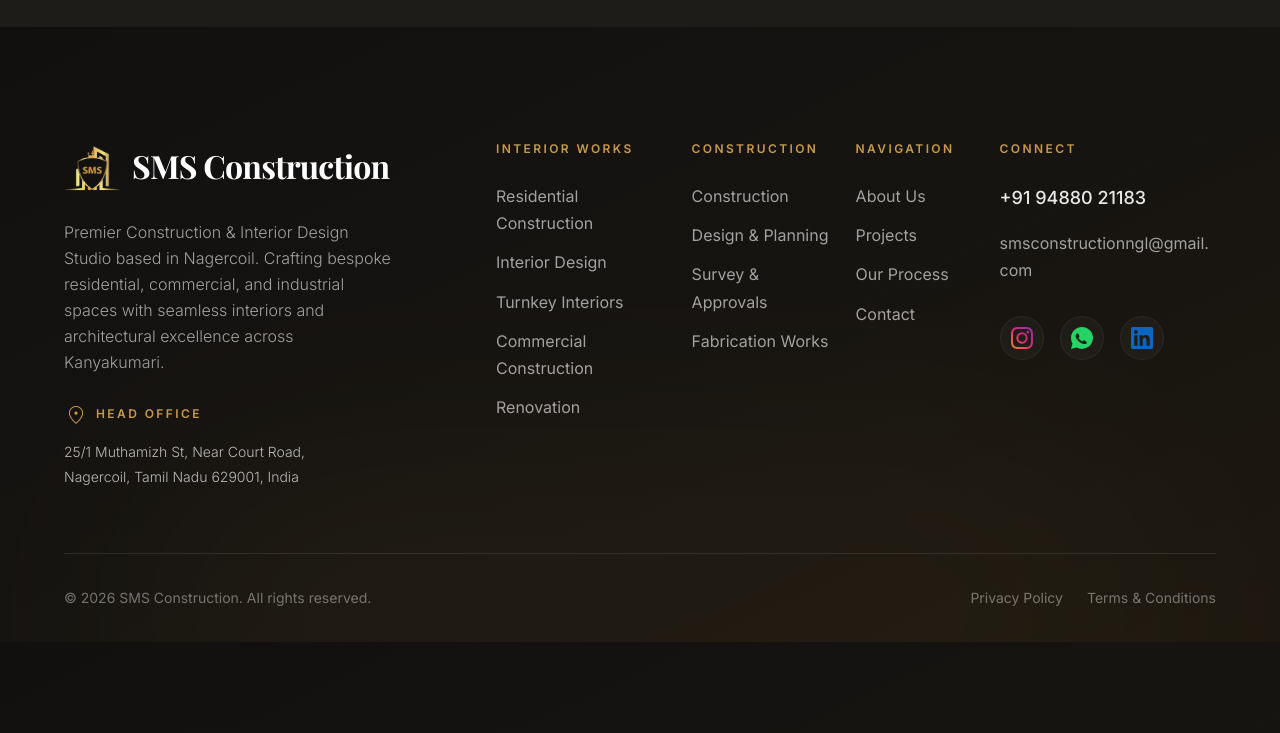
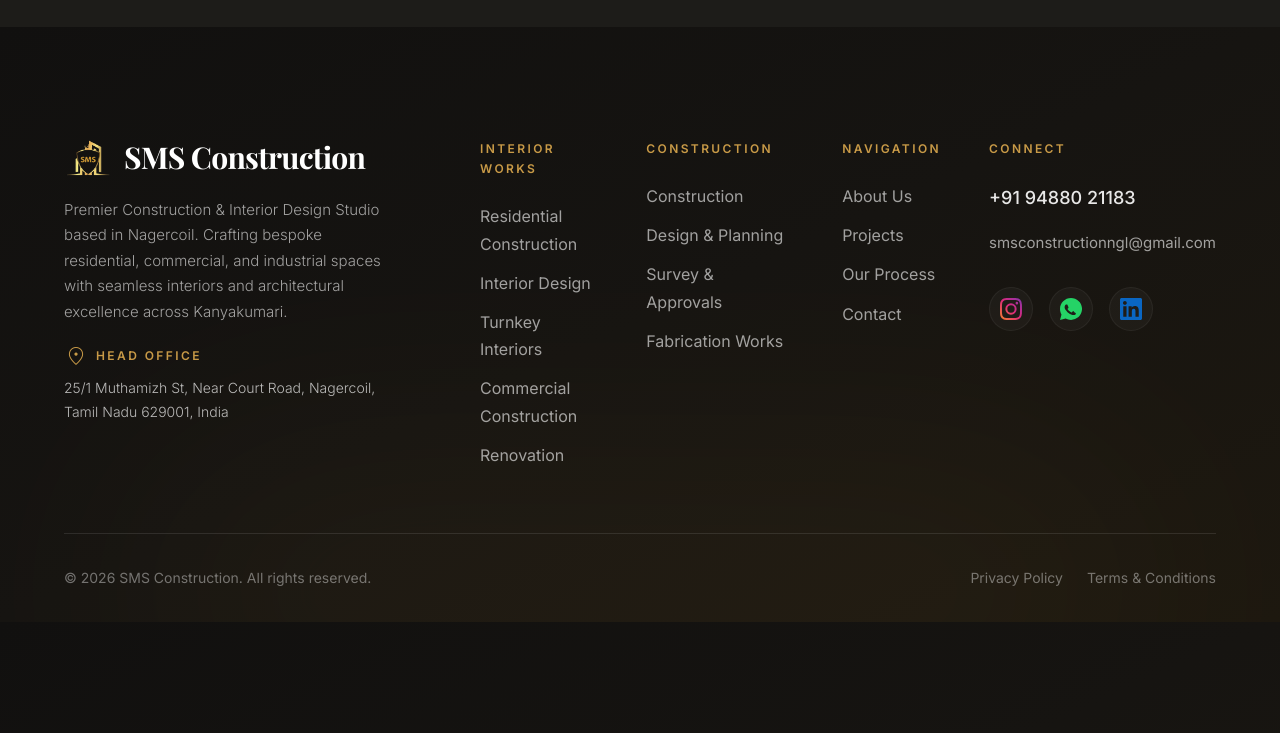
Before and after one commit to suthanks2000/smsconstruction, a Next.js app: page /contact in a window 1280 px wide. Shown: the part 4180-4913 px from the top of the page. Built offline with nearby package versions, Linux system fonts and the light colour scheme; a web font is replaced by a local one.

Commit message:
feat: add responsive Footer component with site navigation and contact details

```diff
--- a/src/components/Footer.tsx
+++ b/src/components/Footer.tsx
@@ -76,50 +76,49 @@ export default function Footer() {
       <div className="relative z-10 max-w-[1440px] mx-auto px-6 md:px-10 lg:px-12 xl:px-16">
 
         {/* Main Footer Content - Stacked on Mobile/Tablet/Laptop (< 1280px), Side-by-Side on Desktop (>= 1280px) */}
-        <div className="flex flex-col xl:flex-row justify-between gap-12 xl:gap-8 pb-16 border-b border-white/10">
+        <div className="flex flex-col xl:flex-row items-start justify-between gap-12 xl:gap-8 pb-16 border-b border-white/10">
 
           {/* Brand & Location */}
-          <div className="w-full xl:max-w-[360px] 2xl:max-w-[400px] flex flex-col md:flex-row xl:flex-col justify-between md:items-start xl:items-stretch gap-6 md:gap-12 xl:gap-5 xl:pr-8">
-            <div className="md:max-w-md xl:max-w-none">
-              <Link href="/" title="Go to SMS Construction Home" className="flex items-center gap-3 mb-6 group w-fit">
-                <div className="w-14 h-14 relative flex items-center justify-center shrink-0">
-                  <Image src="/logo.png" alt="SMS Construction" fill sizes="56px" className="object-contain" />
+          <div className="w-full xl:max-w-[360px] 2xl:max-w-[380px] flex flex-col md:flex-row xl:flex-col justify-start md:justify-between xl:justify-start gap-6 md:gap-10 xl:gap-5 xl:pr-6">
+            <div className="max-w-sm">
+              <Link href="/" title="Go to SMS Construction Home" className="inline-flex items-center gap-3 mb-4 group -mt-1 md:-mt-1.5">
+                <div className="w-11 h-11 md:w-12 md:h-12 relative flex items-center justify-center shrink-0">
+                  <Image src="/logo.png" alt="SMS Construction" width={44} height={44} className="object-contain" />
                 </div>
-                <h3 className="font-serif text-[28px] md:text-[32px] font-bold text-white tracking-tight whitespace-nowrap group-hover:text-[#C89A47] transition-colors">
+                <h3 className="font-serif text-[26px] sm:text-[28px] md:text-[30px] font-bold text-white tracking-tight whitespace-nowrap group-hover:text-[#C89A47] transition-colors leading-none">
                   SMS Construction
                 </h3>
               </Link>
-              <p className="text-white/60 text-[15px] md:text-[16px] leading-relaxed font-light">
+              <p className="text-white/60 text-[14px] sm:text-[15px] leading-[1.7] font-light">
                 Premier Construction &amp; Interior Design Studio based in Nagercoil.
                 Crafting bespoke residential, commercial, and industrial spaces with seamless interiors and architectural excellence across Kanyakumari.
               </p>
             </div>
 
-            <div className="pt-2 md:pt-1 xl:pt-2 shrink-0 md:min-w-[240px]">
-              <h4 className="font-sans text-[12px] uppercase tracking-[0.2em] font-semibold text-[#C89A47] mb-3 flex items-center gap-2">
+            <div className="max-w-sm shrink-0 md:min-w-[240px]">
+              <h4 className="font-sans text-[12px] uppercase tracking-[0.2em] font-semibold text-[#C89A47] mb-2 flex items-center gap-2">
                 <span className="material-symbols-outlined text-[16px]">location_on</span>
                 Head Office
               </h4>
-              <address className="not-italic text-[14px] leading-[1.8] font-light">
+              <address className="not-italic text-[13.5px] sm:text-[14px] leading-[1.7] font-light">
                 <a
                   href="https://www.google.com/maps/dir//SMS+CONSTRUCTION,+25%2F1,+Muthamizh+St,+near+Court+Road,+Nagercoil,+Tamil+Nadu+629001/@8.1807325,77.4307402,66m/data=!3m1!1e3!4m8!4m7!1m0!1m5!1m1!1s0x3b04f108ea52fa71:0x479afff108b86846!2m2!1d77.4308799!2d8.1806677?hl=en-GB&authuser=2&entry=ttu&g_ep=EgoyMDI2MDgzMS4wIKXMDSoASAFQAw%3D%3D"
                   target="_blank"
                   rel="noopener noreferrer"
                   title="View on Google Maps"
-                  className="text-white/70 hover:text-[#C89A47] transition-colors block"
+                  className="text-white/70 hover:text-[#C89A47] transition-colors block group"
                 >
-                  25/1 Muthamizh St, Near Court Road,<br />
-                  Nagercoil, Tamil Nadu 629001, India
+                  <span className="block">25/1 Muthamizh St, Near Court Road, Nagercoil, Tamil Nadu 629001, India</span>
                 </a>
               </address>
             </div>
           </div>
 
-          {/* Links Section Wrapper - 2 cols on mobile (<768px), 4 equal cols on tablet/laptop (768px-1279px), flex row on desktop (>=1280px) */}
-          <nav aria-label="Footer Navigation" className="w-full xl:flex-1 grid grid-cols-2 md:grid-cols-4 xl:flex xl:flex-nowrap xl:justify-between gap-x-6 sm:gap-x-10 md:gap-x-8 gap-y-10 xl:gap-6 xl:pl-10">
+          {/* Links Section Wrapper - Auto-fit tracks to pull Connect close to Navigation */}
+          <nav aria-label="Footer Navigation" className="w-full xl:flex-1 grid grid-cols-[1fr_1.15fr] sm:grid-cols-4 xl:grid-cols-[auto_auto_auto_auto] gap-x-4 sm:gap-x-8 xl:gap-x-12 gap-y-10 xl:pl-6">
 
-            {/* Interior Works - Left (Row 1 on mobile) */}
-            <div className="w-full lg:w-auto lg:min-w-[140px]">
+            {/* Interior Works */}
+            <div className="w-full xl:w-auto">
               <h4 className="font-sans text-[12px] uppercase tracking-[0.2em] font-semibold text-[#C89A47] mb-5 sm:mb-6">Interior Works</h4>
               <ul className="space-y-3">
                 {interiorWorks.map((s) => (
@@ -127,20 +126,20 @@ export default function Footer() {
                     <Link
                       href={s.href}
                       title={`Navigate to ${s.name}`}
-                      className="group flex items-center text-white/60 hover:text-white text-[14px] sm:text-[15px] md:text-[16px] transition-colors duration-300 w-fit"
+                      className="group relative inline-flex items-center text-white/60 hover:text-white text-[14px] sm:text-[15px] md:text-[16px] transition-colors duration-200"
                     >
-                      <span className="w-0 overflow-hidden group-hover:w-4 group-hover:mr-2 transition-all duration-300 text-[#C89A47]">
-                        <ArrowUpRight size={16} />
+                      <span className="transition-transform duration-200 group-hover:translate-x-3.5">{s.name}</span>
+                      <span className="absolute left-0 text-[#C89A47] opacity-0 -translate-x-1 group-hover:opacity-100 group-hover:translate-x-0 transition-all duration-200 pointer-events-none">
+                        <ArrowUpRight size={14} />
                       </span>
-                      <span className="transition-transform duration-300 group-hover:translate-x-1">{s.name}</span>
                     </Link>
                   </li>
                 ))}
               </ul>
             </div>
 
-            {/* Construction - Right (Row 1 on mobile) */}
-            <div className="w-full lg:w-auto lg:min-w-[140px]">
+            {/* Construction */}
+            <div className="w-full xl:w-auto">
               <h4 className="font-sans text-[12px] uppercase tracking-[0.2em] font-semibold text-[#C89A47] mb-5 sm:mb-6">Construction</h4>
               <ul className="space-y-3">
                 {construction.map((s) => (
@@ -148,20 +147,20 @@ export default function Footer() {
                     <Link
                       href={s.href}
                       title={`Navigate to ${s.name}`}
-                      className="group flex items-center text-white/60 hover:text-white text-[14px] sm:text-[15px] md:text-[16px] transition-colors duration-300 w-fit"
+                      className="group relative inline-flex items-center text-white/60 hover:text-white text-[14px] sm:text-[15px] md:text-[16px] transition-colors duration-200"
                     >
-                      <span className="w-0 overflow-hidden group-hover:w-4 group-hover:mr-2 transition-all duration-300 text-[#C89A47]">
-                        <ArrowUpRight size={16} />
+                      <span className="transition-transform duration-200 group-hover:translate-x-3.5">{s.name}</span>
+                      <span className="absolute left-0 text-[#C89A47] opacity-0 -translate-x-1 group-hover:opacity-100 group-hover:translate-x-0 transition-all duration-200 pointer-events-none">
+                        <ArrowUpRight size={14} />
                       </span>
-                      <span className="transition-transform duration-300 group-hover:translate-x-1">{s.name}</span>
                     </Link>
                   </li>
                 ))}
               </ul>
             </div>
 
-            {/* Quick Links - Left (Row 2 on mobile) */}
-            <div className="w-full lg:w-auto lg:min-w-[120px]">
+            {/* Quick Links */}
+            <div className="w-full xl:w-auto">
               <h4 className="font-sans text-[12px] uppercase tracking-[0.2em] font-semibold text-[#C89A47] mb-5 sm:mb-6">Navigation</h4>
               <ul className="space-y-3">
                 {quickLinks.map((item) => (
@@ -169,32 +168,32 @@ export default function Footer() {
                     <Link
                       href={item.href}
                       title={`Navigate to ${item.name}`}
-                      className="group flex items-center text-white/60 hover:text-white text-[14px] sm:text-[15px] md:text-[16px] transition-colors duration-300 w-fit"
+                      className="group relative inline-flex items-center text-white/60 hover:text-white text-[14px] sm:text-[15px] md:text-[16px] transition-colors duration-200"
                     >
-                      <span className="w-0 overflow-hidden group-hover:w-4 group-hover:mr-2 transition-all duration-300 text-[#C89A47]">
-                        <ArrowUpRight size={16} />
+                      <span className="transition-transform duration-200 group-hover:translate-x-3.5">{item.name}</span>
+                      <span className="absolute left-0 text-[#C89A47] opacity-0 -translate-x-1 group-hover:opacity-100 group-hover:translate-x-0 transition-all duration-200 pointer-events-none">
+                        <ArrowUpRight size={14} />
                       </span>
-                      <span className="transition-transform duration-300 group-hover:translate-x-1">{item.name}</span>
                     </Link>
                   </li>
                 ))}
               </ul>
             </div>
 
-            {/* Connect - Right (Row 2 on mobile) */}
-            <div className="w-full lg:w-auto lg:min-w-[190px]">
+            {/* Connect */}
+            <div className="w-full xl:w-auto">
               <h4 className="font-sans text-[12px] uppercase tracking-[0.2em] font-semibold text-[#C89A47] mb-5 sm:mb-6">Connect</h4>
               <div className="space-y-3.5 sm:space-y-4">
-                <a href="tel:+919488021183" title="Call SMS Construction" className="block text-[14px] sm:text-[16px] md:text-[18px] text-white/90 hover:text-[#C89A47] transition-colors font-medium">
+                <a href="tel:+919488021183" title="Call SMS Construction" className="block text-[14px] sm:text-[16px] md:text-[18px] text-white/90 hover:text-[#C89A47] transition-colors font-medium whitespace-nowrap">
                   +91 94880 21183
                 </a>
-                <a href="mailto:smsconstructionngl@gmail.com" title="Email SMS Construction" className="block text-[12.5px] sm:text-[14px] md:text-[16px] text-white/60 hover:text-white transition-colors break-words">
+                <a href="mailto:smsconstructionngl@gmail.com" title="Email SMS Construction" className="block text-[11px] min-[370px]:text-[11.5px] min-[400px]:text-[12.5px] sm:text-[13.5px] md:text-[15px] text-white/60 hover:text-white transition-colors whitespace-nowrap">
                   smsconstructionngl@gmail.com
                 </a>
 
                 <div className="pt-2 sm:pt-4 flex gap-3 sm:gap-4">
                   {socialLinks.map((platform) => (
-                    <Link
+                    <a
                       key={platform.name}
                       href={platform.href}
                       target="_blank"
@@ -204,7 +203,7 @@ export default function Footer() {
                       aria-label={platform.name}
                     >
                       {platform.icon}
-                    </Link>
+                    </a>
                   ))}
                 </div>
               </div>
```
